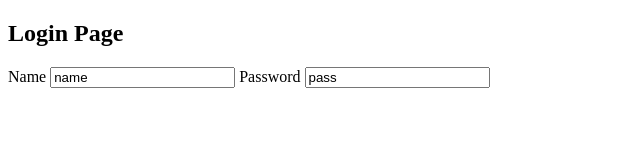
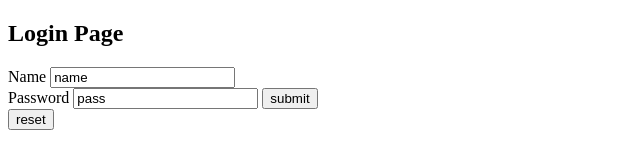
Before and after one commit to sasidharpalagundla/real_variable, a plain HTML site: page index.html in a window 1280 px wide. Shown: the whole page, without its empty margins (0-640 px from the left). Drawn offline with Linux system fonts and the light colour scheme.

Commit message:
index page crreated

```diff
--- a/index.html
+++ b/index.html
@@ -11,9 +11,11 @@
 <body>
     <h2>Login Page</h2>
     <label>Name</label>
-    <input type="text" value="name">
+    <input type="text" value="name"> <br>
     <label>Password</label>
     <input type="text" value="pass">
+    <input type="button" value="submit"> <br>
+    <input type="reset" value="reset">
 
 </body>
 
```
